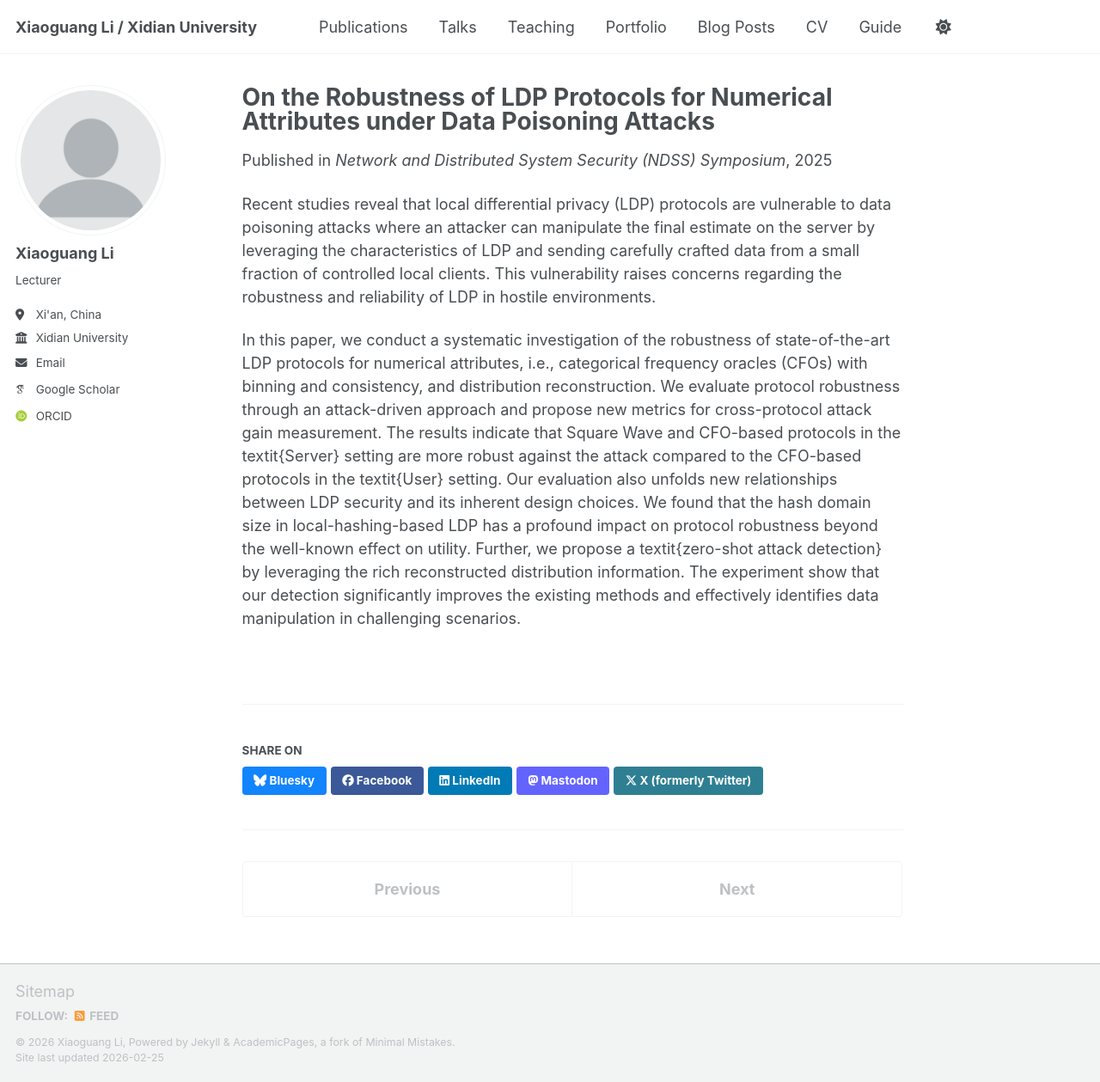
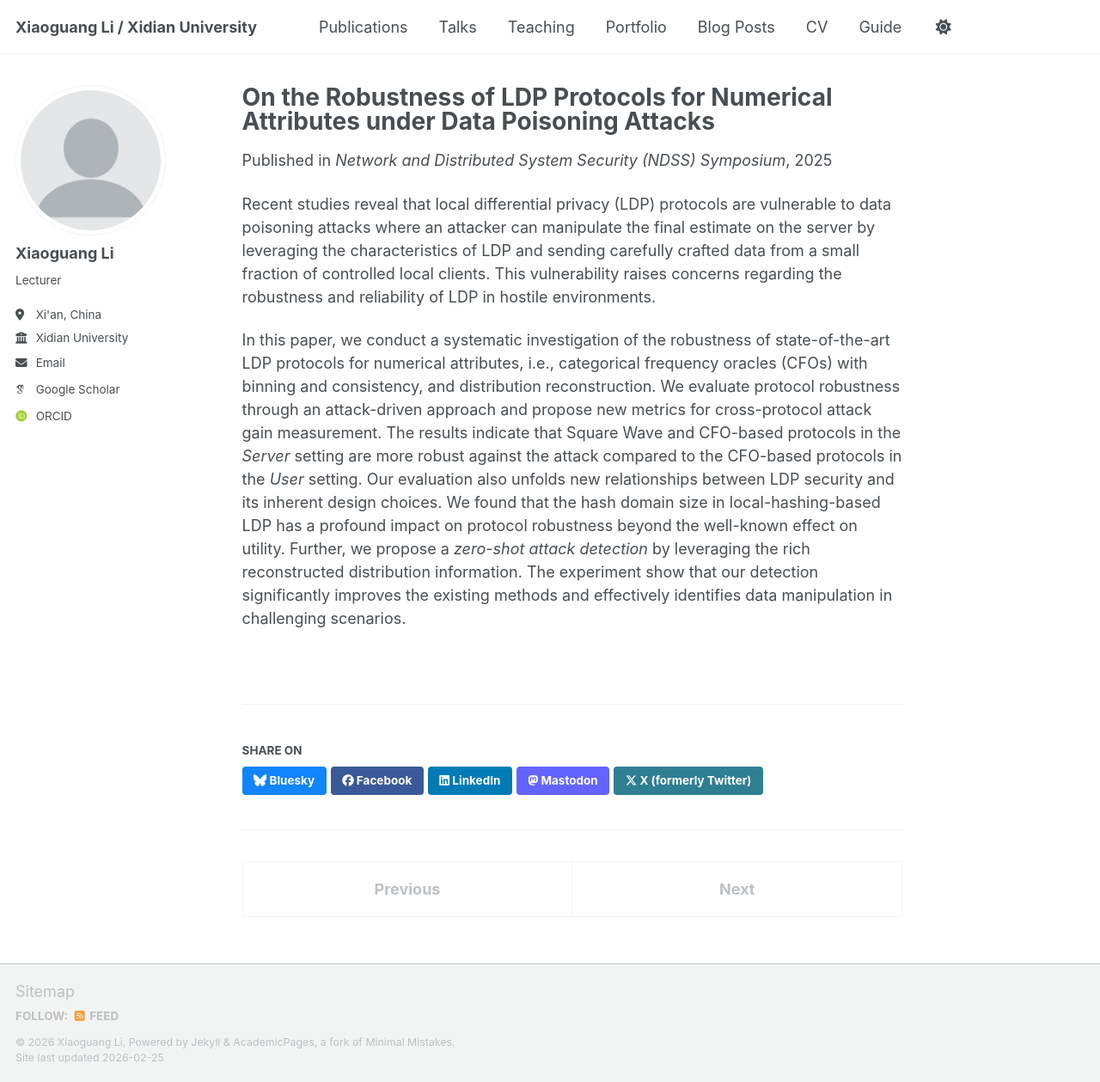
Before and after one commit to meliosem/meliosem.github.io, a Jekyll site: the page built from _publications/On-the-Robustness-of-LDP-Protocols-for-Numerical-Attributes-under-Data-Poisoning-Attacks.md, in a window 1280 px wide and 1259 px high. Shown: the whole window at 86% size. Built offline with Jekyll 4.4.1, drawn with Linux system fonts in a browser that asks for light colours; some web fonts are replaced; a script bundle is joined from its source files by our own code; library files that are not in the unit come from our copies.

Commit message:
first commit

```diff
--- a/_publications/On-the-Robustness-of-LDP-Protocols-for-Numerical-Attributes-under-Data-Poisoning-Attacks.md
+++ b/_publications/On-the-Robustness-of-LDP-Protocols-for-Numerical-Attributes-under-Data-Poisoning-Attacks.md
@@ -13,4 +13,4 @@ paperurl: 'https://www.ndss-symposium.org/wp-content/uploads/2025-1521-paper.pdf
 ---
 Recent studies reveal that local differential privacy (LDP) protocols are vulnerable to data poisoning attacks where an attacker can manipulate the final estimate on the server by leveraging the characteristics of LDP and sending carefully crafted data from a small fraction of controlled local clients. This vulnerability raises concerns regarding the robustness and reliability of LDP in hostile environments.
 
-In this paper, we conduct a systematic investigation of the robustness of state-of-the-art LDP protocols for numerical attributes, i.e., categorical frequency oracles (CFOs) with binning and consistency, and distribution reconstruction. We evaluate protocol robustness through an attack-driven approach and propose new metrics for cross-protocol attack gain measurement. The results indicate that Square Wave and CFO-based protocols in the textit{Server} setting are more robust against the attack compared to the CFO-based protocols in the textit{User} setting. Our evaluation also unfolds new relationships between LDP security and its inherent design choices. We found that the hash domain size in local-hashing-based LDP has a profound impact on protocol robustness beyond the well-known effect on utility. Further, we propose a textit{zero-shot attack detection} by leveraging the rich reconstructed distribution information. The experiment show that our detection significantly improves the existing methods and effectively identifies data manipulation in challenging scenarios.
+In this paper, we conduct a systematic investigation of the robustness of state-of-the-art LDP protocols for numerical attributes, i.e., categorical frequency oracles (CFOs) with binning and consistency, and distribution reconstruction. We evaluate protocol robustness through an attack-driven approach and propose new metrics for cross-protocol attack gain measurement. The results indicate that Square Wave and CFO-based protocols in the *Server* setting are more robust against the attack compared to the CFO-based protocols in the *User* setting. Our evaluation also unfolds new relationships between LDP security and its inherent design choices. We found that the hash domain size in local-hashing-based LDP has a profound impact on protocol robustness beyond the well-known effect on utility. Further, we propose a *zero-shot attack detection* by leveraging the rich reconstructed distribution information. The experiment show that our detection significantly improves the existing methods and effectively identifies data manipulation in challenging scenarios.
```
